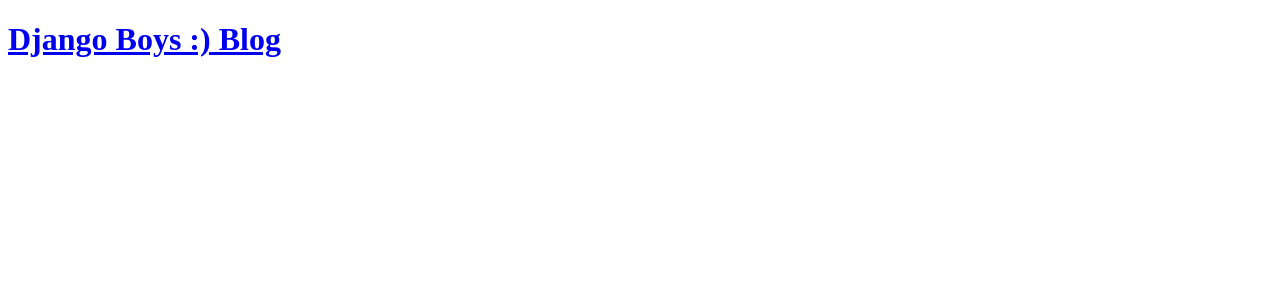
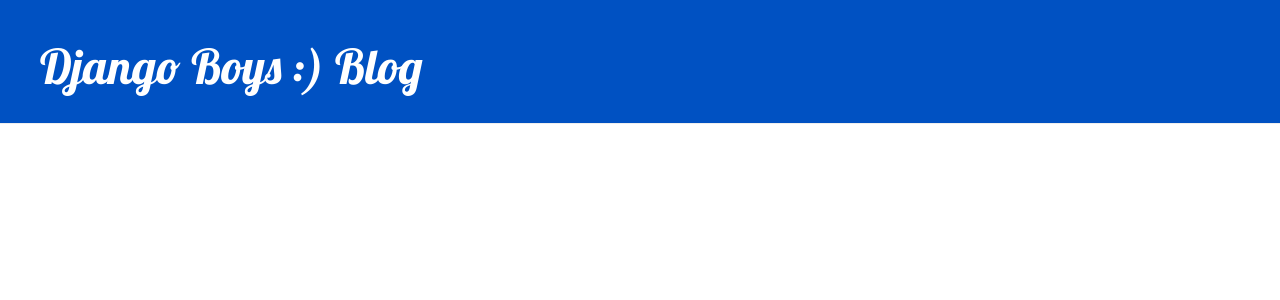
Before and after one commit to LeonidPK/my-first-blog, a Django app: page / in a window 1280 px wide. Shown: the top 300 px of the page. Run offline with Django 3.2, Linux system fonts and the light colour scheme; data that the repository does not hold is empty; some libraries are stand-ins or nearby versions.

Commit message:
Added view and template for detailed blog past as well as CSS for the site.

```diff
--- /dev/null
+++ b/blog/static/blog/css/blog.css
@@ -0,0 +1,47 @@
+.page-header {
+    background-color: #0051c2;
+    margin-top: 0;
+    padding: 20px 20px 20px 40px;
+}
+
+.page-header h1, .page-header h1 a, .page-header h1 a:visited, .page-header h1 a:active {
+    color: #ffffff;
+    font-size: 36pt;
+    text-decoration: none;
+}
+
+.content {
+    margin-left: 40px;
+}
+
+h1, h2, h3, h4 {
+    font-family: 'Lobster', cursive;
+    color: #0051c2;
+}
+
+.date {
+    color: #0051c2;
+}
+
+.save {
+    float: right;
+}
+
+.post-form textarea, .post-form input {
+    width: 100%;
+}
+
+.top-menu, .top-menu:hover, .top-menu:visited {
+    color: #ffffff;
+    float: right;
+    font-size: 26pt;
+    margin-right: 20px;
+}
+
+.post {
+    margin-bottom: 70px;
+}
+
+.post h2 a, .post h2 a:visited {
+    color: #0051C2;
+}
--- /dev/null
+++ b/blog/templates/blog/base.html
@@ -0,0 +1,23 @@
+{% load static %}
+<html lang="en">
+    <head>
+        <link rel="stylesheet" href="//maxcdn.bootstrapcdn.com/bootstrap/3.2.0/css/bootstrap.min.css">
+        <link rel="stylesheet" href="//maxcdn.bootstrapcdn.com/bootstrap/3.2.0/css/bootstrap-theme.min.css">
+        <link href="//fonts.googleapis.com/css?family=Lobster&subset=latin,latin-ext" rel="stylesheet" type="text/css">
+        <link rel="stylesheet" type="text/css" href={% static 'blog/css/blog.css' %}>
+    </head>
+
+    <body>
+    <div class="page-header">
+        <h1><a href="/">Django Boys :) Blog</a></h1>
+    </div>
+        <div class="content container">
+            <div class="row">
+                <div class="col-md-8">
+                {% block content %}
+                {% endblock %}
+                </div>
+            </div>
+        </div>
+    </body>
+</html>
--- a/blog/templates/blog/post_list.html
+++ b/blog/templates/blog/post_list.html
@@ -1,20 +1,19 @@
-<!DOCTYPE html>
-<html lang="en">
-    <head>
-        <title>Django Boys :) blog</title>
-    </head>
-    <body>
-        <div>
-            <h1><a href="/">Django Boys :) Blog</a></h1>
+{% extends 'blog/base.html' %}
+
+{% block content %}
+    <div class="content container">
+        <div class="row">
+            <div class="col-md-8">
+                {% for post in posts %}
+                    <div class="post">
+                        <div class="date">
+                            <p>published: {{ post.published_date }}</p>
+                        </div>
+                        <h2><a href="{% url 'post_detail' pk=post.pk %}">{{ post.title }}</a></h2>
+                        <p>{{ post.text|linebreaksbr }}</p>
+                    </div>
+                {% endfor %}
+            </div>
         </div>
-
-        {% for post in posts %}
-            <div>
-                <p>published: {{ post.published_date }}</p>
-                <h2><a href="">{{ post.title }}</a></h2>
-                <p>{{ post.text|linebreaksbr }}</p>
-            </div>
-        {% endfor %}
-
-    </body>
-</html>
+    </div>
+{% endblock %}
--- a/blog/urls.py
+++ b/blog/urls.py
@@ -4,4 +4,5 @@
 
 urlpatterns = [
     path('', views.post_list, name='post_list'),
+    path('post/<int:pk>/', views.post_detail, name='post_detail'),
 ]
--- a/blog/views.py
+++ b/blog/views.py
@@ -1,4 +1,4 @@
-from django.shortcuts import render
+from django.shortcuts import render, get_object_or_404
 from django.utils import timezone
 from .models import Post
 
@@ -7,3 +7,9 @@
 def post_list(request):
     posts = Post.objects.filter(published_date__lte=timezone.now()).order_by('-published_date')
     return render(request, 'blog/post_list.html', {'posts': posts})
+
+
+def post_detail(request, pk):
+    post = get_object_or_404(Post, pk=pk)
+    Post.objects.get(pk=pk)
+    return render(request, 'blog/post_detail.html', {'post': post})
```
Also changed, not shown: blog/templates/blog/post_detail.html (added, +13 -0 lines).
